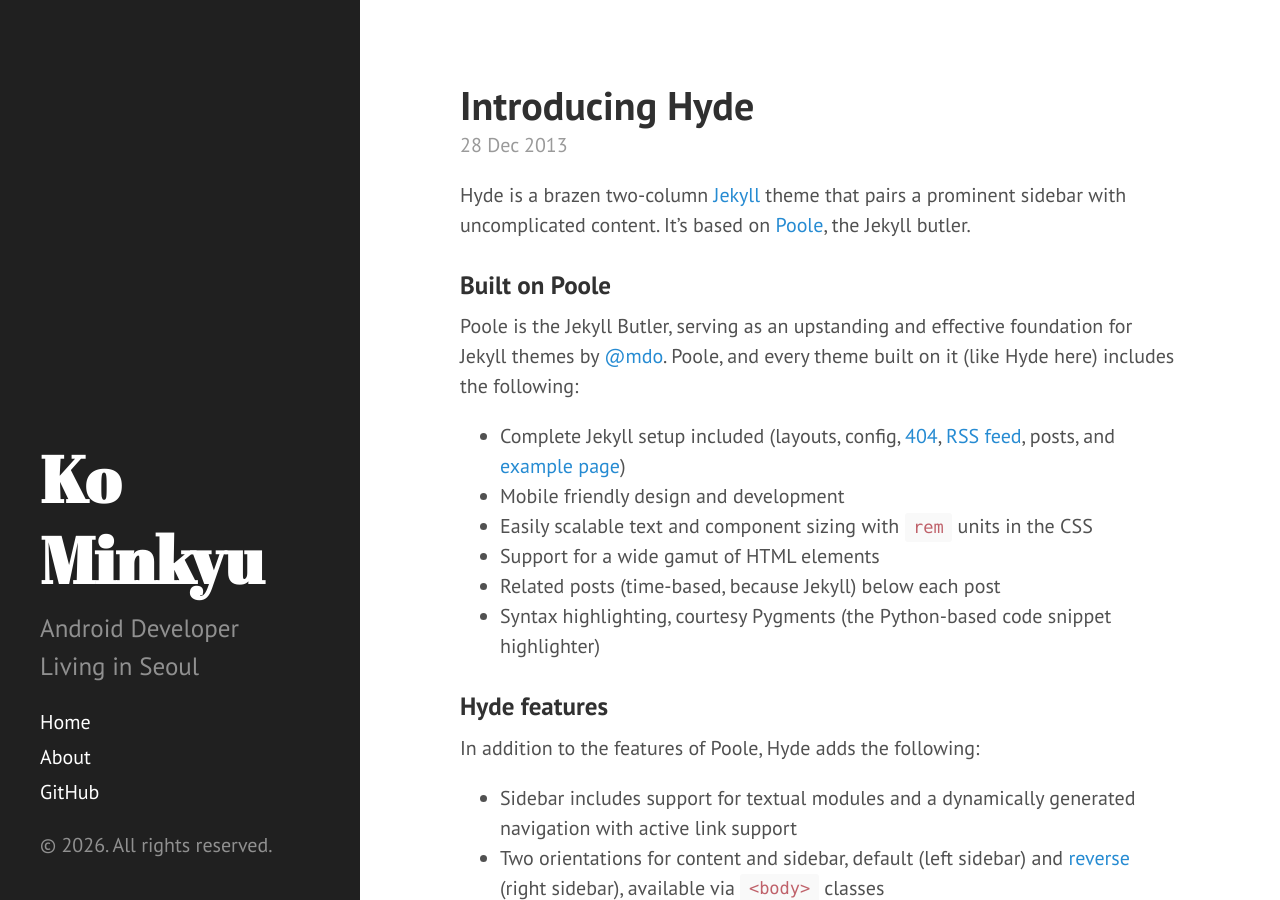
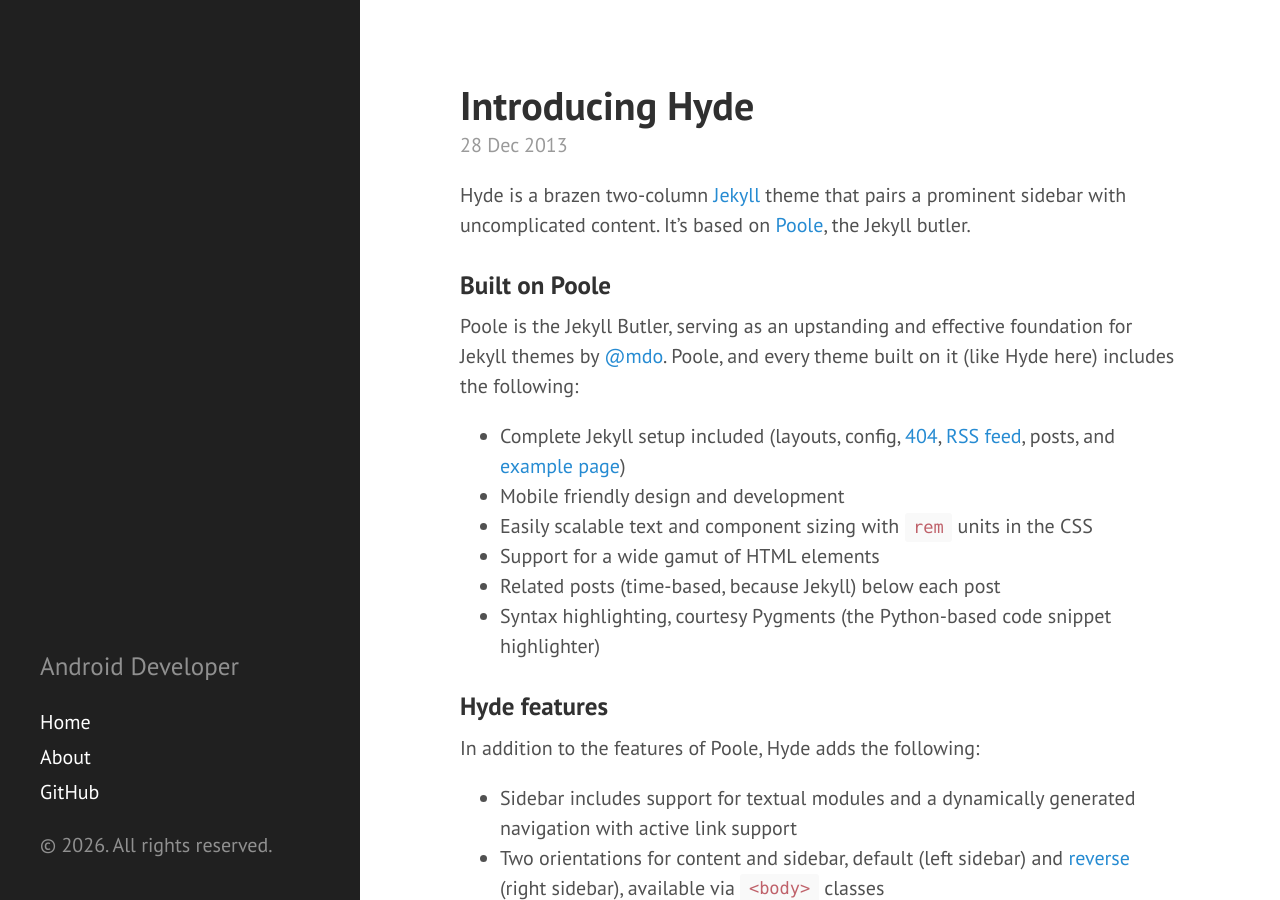
Before and after one commit to KoMinkyu/kominkyu.github.io, a Jekyll site: the page built from index.html, in a window 1280 px wide and 900 px high. Built offline with Jekyll 4.4.1, drawn with Linux system fonts in a browser that asks for light colours; the list of posts is cut into pages by our own code.

Commit message:
Remove personal identifiers from site configuration

```diff
--- a/_config.yml
+++ b/_config.yml
@@ -6,15 +6,15 @@
 permalink:        pretty
 
 # Setup
-title:            Ko Minkyu
+title:            ''
 tagline:          ''
-description:      'Android Developer<br>Living in Seoul<br>'
+description:      'Android Developer<br>'
 url:              http://kominkyu.github.io
 baseurl:          /
 
 author:
-  name:           'Minkyu Ko'
-  url:            https://facebook.com/risedrag
+  name:           ''
+  url:            ''
 
 paginate:         3
 
```
